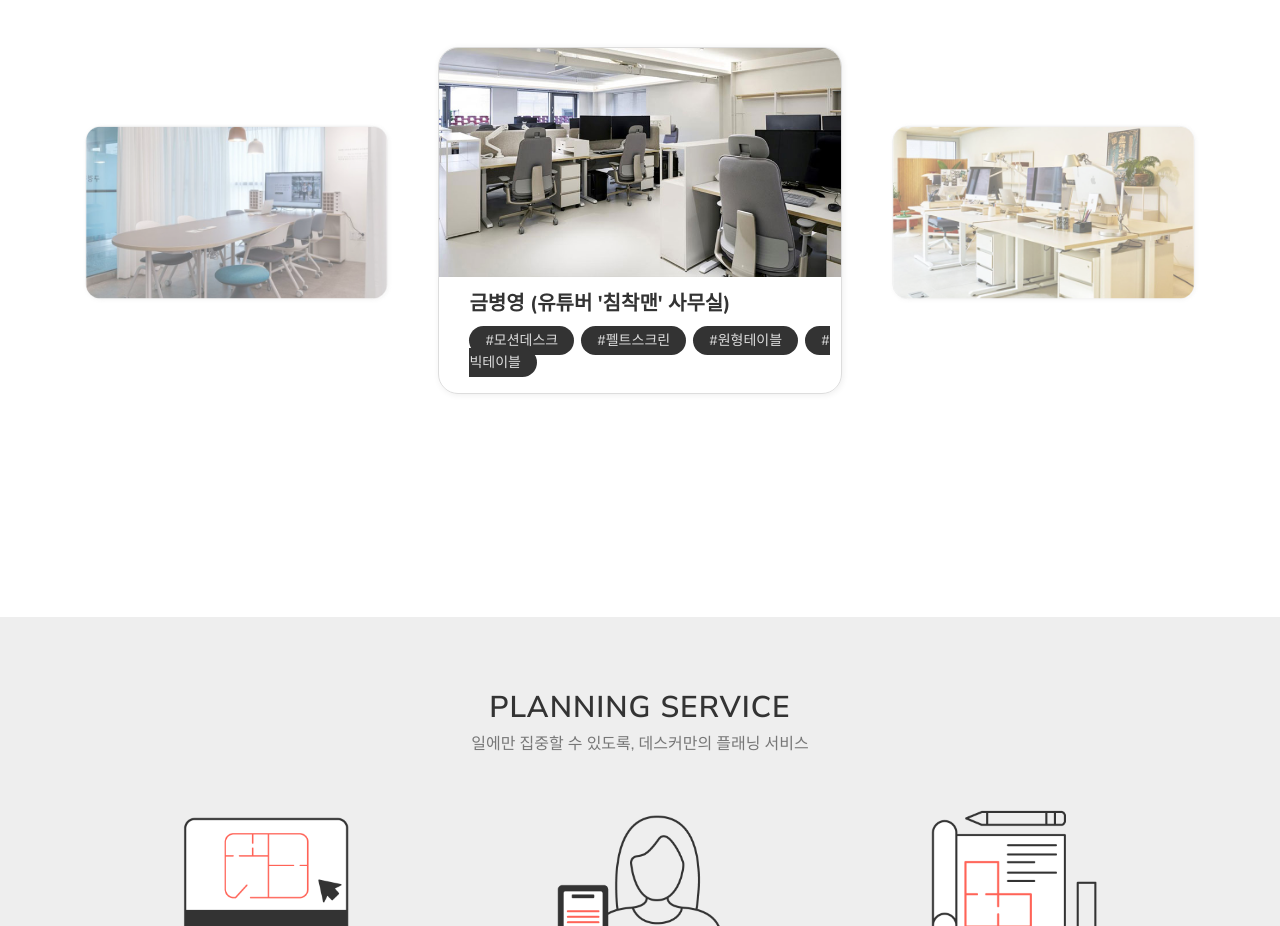
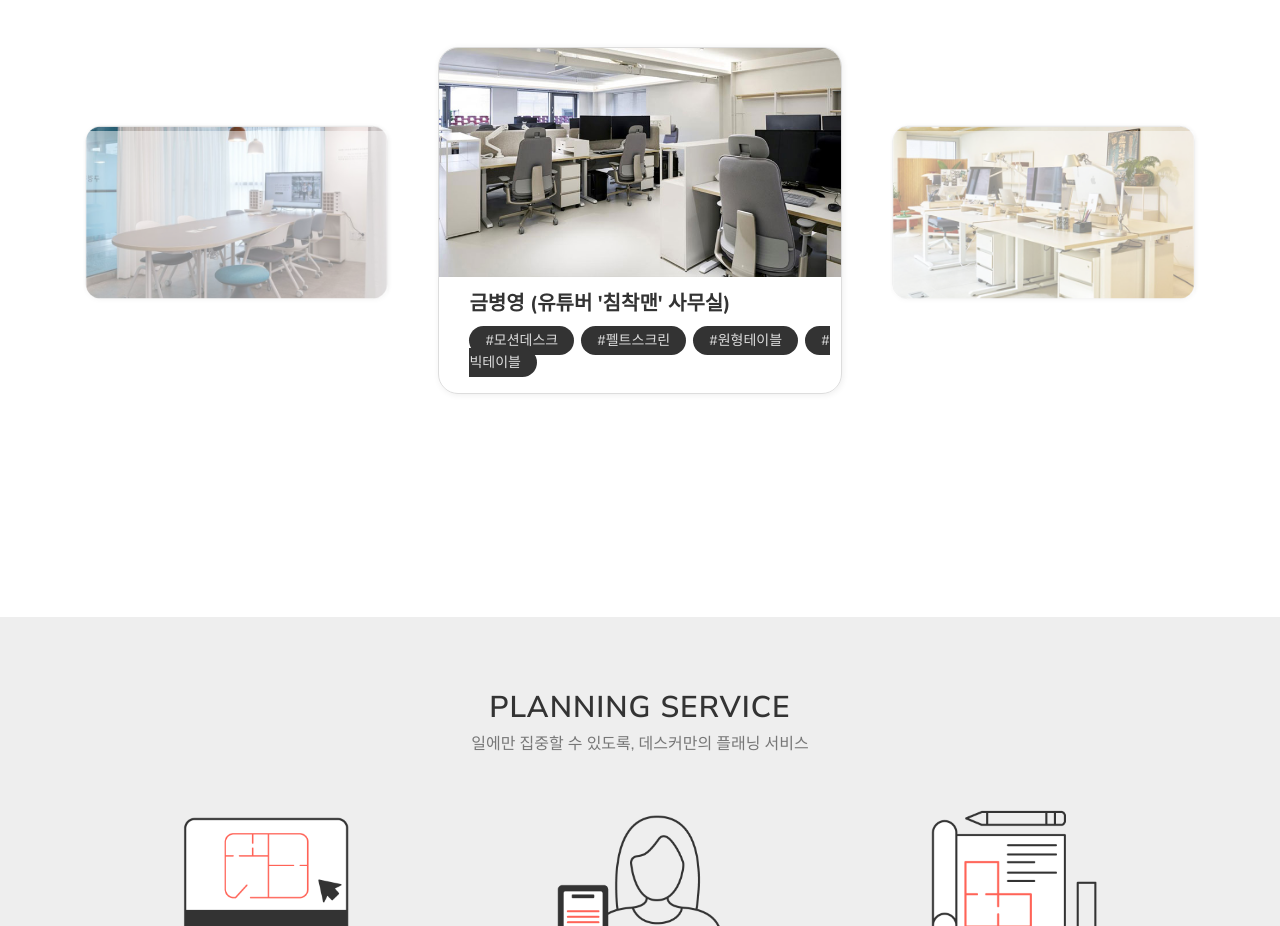
Before and after one commit to jaeyoung-design/desker, a plain HTML site: page index.html in a window 1280 px wide. Shown: the part 1605-2531 px from the top of the page. Drawn offline with Linux system fonts and the light colour scheme; a web font is replaced by a local one.

Commit message:
index - 비즈니스 갤러리 수정

```diff
--- a/css/index.css
+++ b/css/index.css
@@ -119,6 +119,7 @@ article.biz-gall .viewer {
 
 article.biz-gall .box-wrap {
     width: 100%;
+    height: 100%;
     position: absolute;
 }
 article.biz-gall .box-wrap .gall-img {
@@ -133,12 +134,42 @@ article.biz-gall .box-wrap .gall-img {
     box-shadow: 1px 1px 6px #eee;
 }
 
+/*** 이전, 다음버튼 역할의 div ***/
+.viewer .btn-box {
+    width: 100%;
+    height: 80%;
+    transform: scale(0.75);
+    font-size: 0;
+
+    position: absolute;
+    top: 10%;
+    z-index: 1;
+
+    background-color: rgba(255,255,255,0.5);
+}
+
+/* 이전 */
+.viewer .prev-box {
+    left: -100%;
+}
+.viewer .prev-box:hover {
+    cursor: pointer;
+}
+/* 다음 */
+.viewer .next-box {
+    left: 100%;
+}
+.viewer .next-box:hover {
+    cursor: pointer;
+}
+
+
 article.biz-gall .box-wrap .box1 {
-    /* 첫번째 이미지(이전버튼 역할) */
+    /* 첫번째 이미지 */
     left: -100%;
     top: 50px;
     transform: scale(0.75);
-    opacity: 0.6;
+    /* opacity: 0.6; */
 }
 article.biz-gall .box-wrap .box2 {
     /* 메인이미지 */
@@ -146,11 +177,11 @@ article.biz-gall .box-wrap .box2 {
     transform: scale(1);
 }
 article.biz-gall .box-wrap .box3 {
-    /* 마지막 이미지(다음버튼 역할) */
+    /* 마지막 이미지 */
     left: 100%;
     top: 50px;
     transform: scale(0.75);
-    opacity: 0.6;
+    /* opacity: 0.6; */
 }
 
 article.biz-gall .box-wrap .gall-img img {
--- a/index.html
+++ b/index.html
@@ -269,7 +269,12 @@
                 </div>
 
                 <div class="viewer">
+
+                    <div class="btn-box prev-box">이전 이미지 보기</div>
+                    <div class="btn-box next-box">다음 이미지 보기</div>
+
                     <div class="box-wrap">
+
                         <div class="gall-img box1">
                             <div class="img-wrap"><img src="img/gallery/biz_gallery_01.jpg" alt="구경하는오피스 마곡지점 인테리어보러가기"></div>
                             <div class="caption">
@@ -309,6 +314,7 @@
                                 </p>
                             </div>
                         </div>
+
                     </div>
                 </div>
             </div>
--- a/js/index.js
+++ b/js/index.js
@@ -55,12 +55,12 @@ $(document).ready(function () {
     $('.gall-img').eq(1).find('.caption').css('display', 'block');
 
     //이전img 등장
-    $('.gall-img').first().click(function(){
+    $('.viewer .prev-box').first().click(function(){
         slideImg(0);
         capChg();
     });
     //다음img 등장
-    $('.gall-img').last().click(function(){
+    $('.viewer .next-box').last().click(function(){
         slideImg(1);
         capChg();
     });
```
